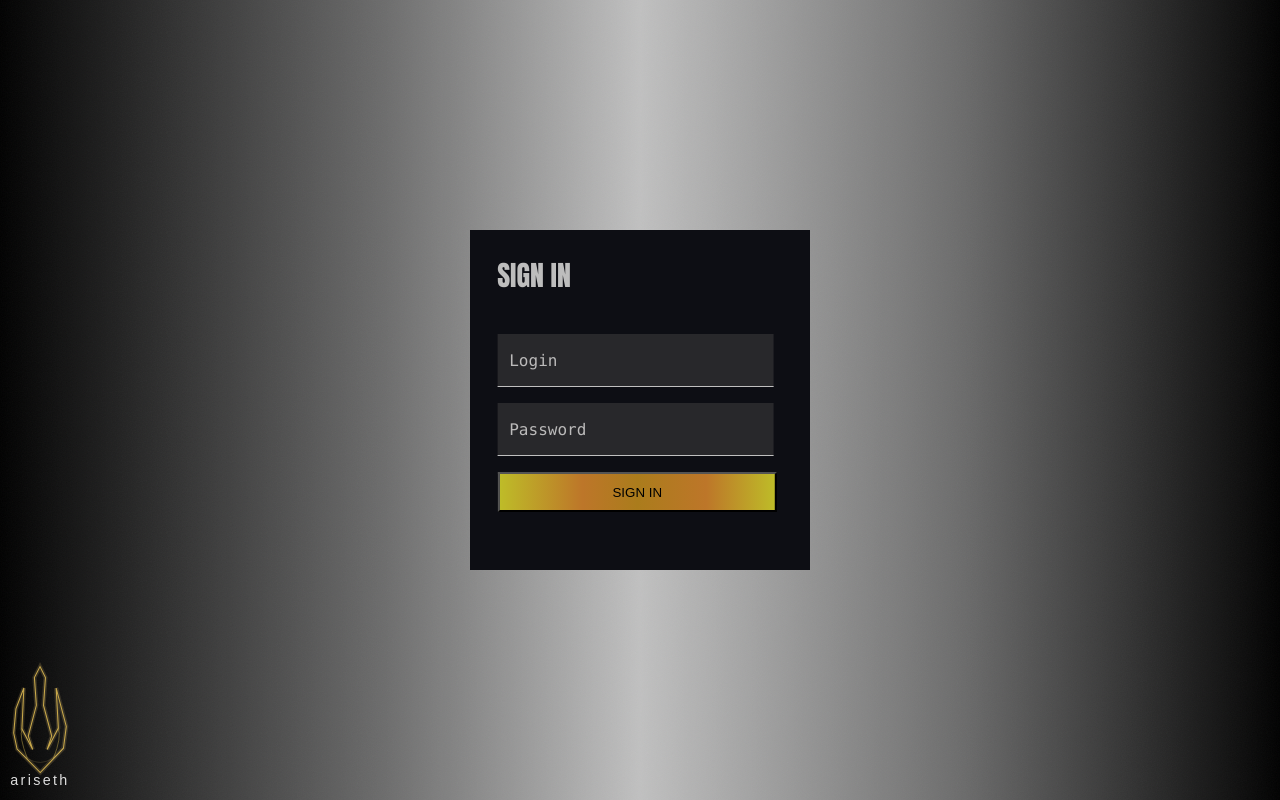
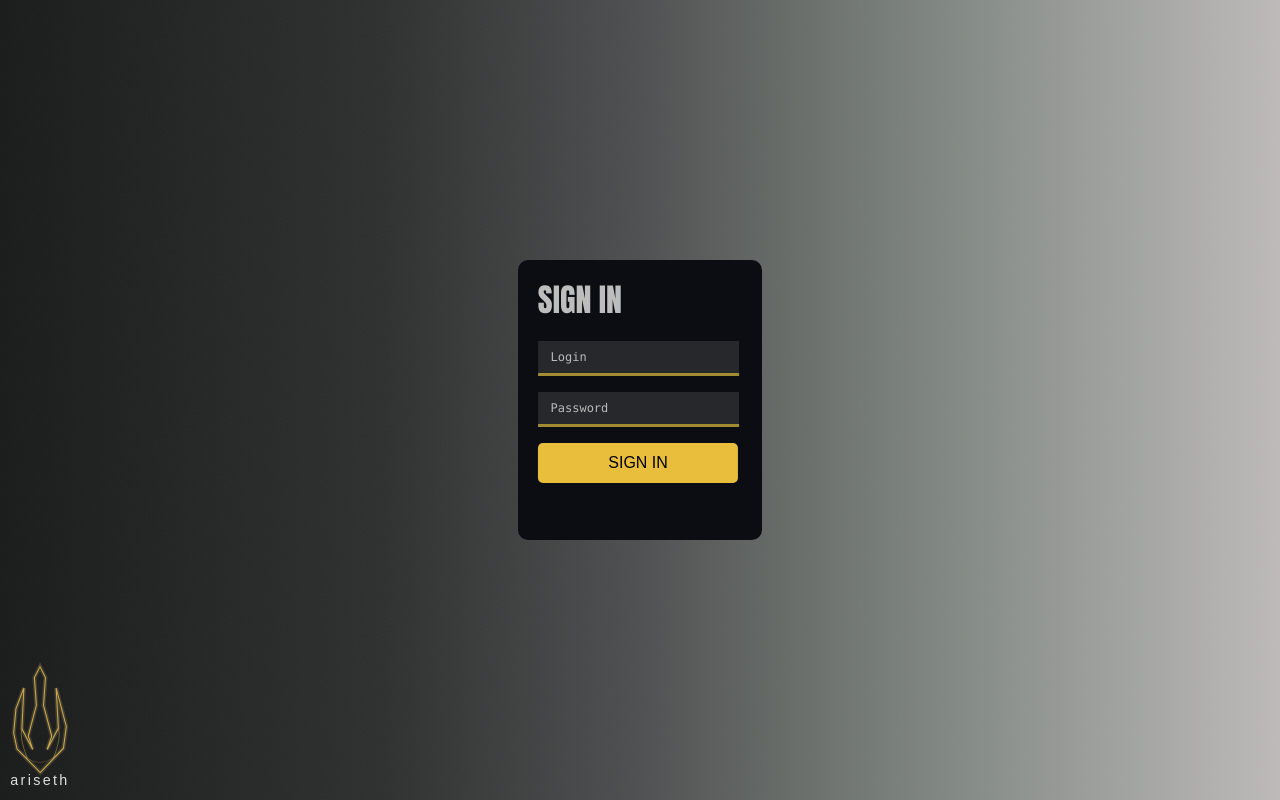
Before and after one commit to Fikv/Ariseth, an Angular app in the folder ariseth-web/: page /login in a window 1280 px wide. Built offline with nearby package versions, Linux system fonts and the light colour scheme.

Commit message:
feat: now this login page view looks better but still ugly

```diff
--- a/ariseth-web/src/app/components/login-view/login-view.component.css
+++ b/ariseth-web/src/app/components/login-view/login-view.component.css
@@ -6,21 +6,13 @@
   display: flex;
   justify-content: center;
   align-items: center;
-  /*background: linear-gradient(*/
-  /*  90deg,*/
-  /*  #000000 0%,*/
-  /*  #4b4b4b 30%,*/
-  /*  #494949 50%,*/
-  /*  #4b4b4b 75%,*/
-  /*  #000000 100%*/
-  /*);*/
   background: linear-gradient(
     90deg,
-    #000000 0%,
-    #6c6c6c 30%,
-    #c0c0c0 50%,
-    #6c6c6c 75%,
-    #000000 100%
+    #191a1a 0%,
+    #2e2f2f 30%,
+    #4d5050 50%,
+    #838a84 75%,
+    #bdbaba 100%
   );
   overflow: hidden;
 }
@@ -40,8 +32,9 @@
   align-content: center;
   justify-content: center;
   gap: 2vh;
-  width: clamp(340px, 24vw, 422px);
-  height: clamp(340px, 24vw, 422px);
+  border-radius: 10px;
+  width: clamp(150px, 19vw, 400px);
+  height: clamp(200px, 35vh, 400px);
   background: rgba(12, 13, 19, 0.99);
   border-style: none;
 }
@@ -49,48 +42,50 @@
 .loginText {
   position:relative;
   transform: translateX(90%);
-  height: clamp(30px, 1vh, 45px);
-  bottom: 10%;
+  height: clamp(5px, 1vh, 25px);
+  bottom: 15%;
   background: none;
   color: #bdbdbd;
   right: 82%;
-  font-size: 3.5vh;
+  font-size: clamp(5px, 4vh, 40px);
   font-family: Impact, serif;
   font-style: right;
 }
 
 input {
-  display: inline-block;
+  display: flex;
   transform: translateX(10%);
   background-color: rgba(41, 41, 44, 0.96);
   border:0;
   color: white;
-  border-bottom: 1px solid silver;
-  width: 80%;
-  font-size: 2.0vh;
-  height: clamp(50px, 6vh, 70px);
+  border-bottom: 3px solid #a18c32;
+  width: 81%;
+  font-size: clamp(10px, 1.5vh, 15px);
+  height: clamp(15px, 4vh, 30px);
   font-family: Consolas, monospace;
 }
 
 input::placeholder {
-  font-size: 2.0vh;
+  font-size: clamp(10px, 1.5vh, 15px);
+  padding: 10px;
   color: #bbbaba;
 }
-
 
 .signInButton {
   position: relative;
   width: 82%;
-  height: 5vh;
+  height: clamp(20px, 7vh, 40px);
+  color: #000000;
+  border-radius: 5px;
   transform: translateX(10%);
-  background: linear-gradient(
-    90deg,
-    #bebc28 0%,
-    #bd7629 30%,
-    #ab7c1c 50%,
-    #bd7629 75%,
-    #bebc28 100%
-  );
+  border-style: none;
+  font-size: clamp(15px, 2vh, 20px);
+  background: rgba(255, 208, 65, 0.91);
+}
+
+.signInButton:hover {
+  color: rgba(255, 255, 255, 1);
+  box-shadow: 0 5px 15px rgba(239, 193, 48, 0.91);
 }
 
 .logo {
--- a/ariseth-web/src/app/components/login-view/login-view.component.html
+++ b/ariseth-web/src/app/components/login-view/login-view.component.html
@@ -1,8 +1,8 @@
 <div class="container">
   <form class="loginForm">
     <label class="loginText">SIGN IN</label>
-    <input class="loginInput" placeholder=" Login">
-    <input class="passwordInput" placeholder=" Password" type="password">
+    <input class="loginInput" placeholder="Login">
+    <input class="passwordInput" placeholder="Password" type="password">
     <button class="signInButton">SIGN IN</button>
   </form>
   <img src="/assets/Logo.svg" alt="Logo" class="logo">
```
